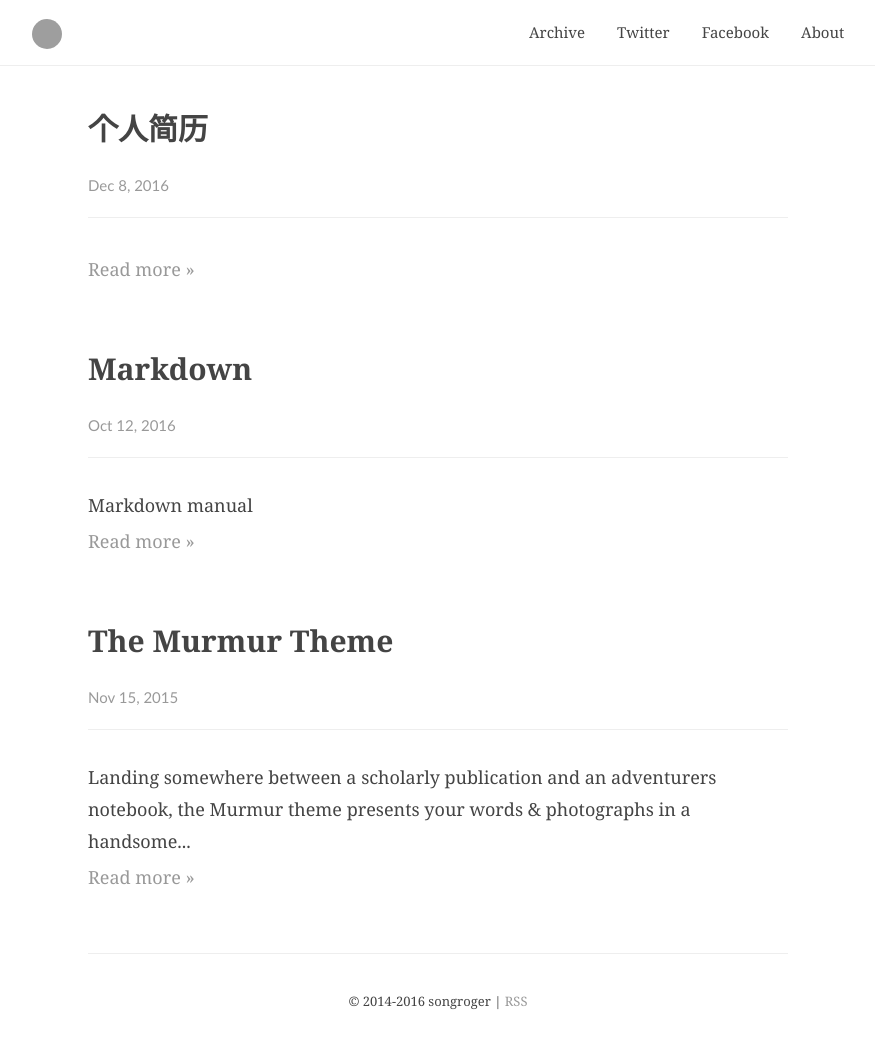
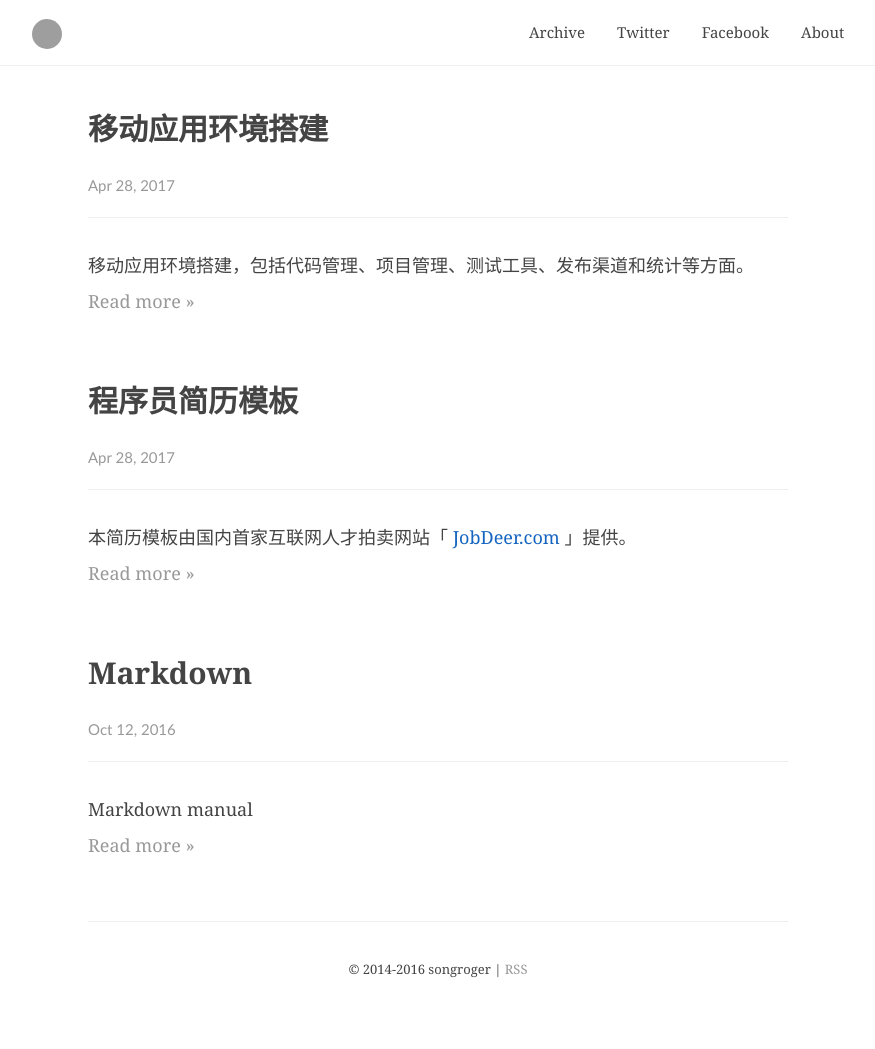
Before and after one commit to tangjianye/tangjianye.github.com, a Jekyll site: the page built from index.html, in a window 1280 px wide. Shown: the whole page, without its empty margins (202-1077 px from the left). Built offline with Jekyll 4.4.1, drawn with Linux system fonts in a browser that asks for light colours; comment, search, counter and statistics services are not loaded; after the commit the page ends 1017 px from its top, so only the background shows below that; grey boxes are pictures that could not be loaded.

Commit message:
delete murmur theme file

```diff
--- a/_posts/2015-11-15-the-murmur-theme.markdown
+++ /dev/null
@@ -1,15 +0,0 @@
----
-layout: post
-title:  "The Murmur Theme"
-date:   2015-11-15 13:05:14 +0100
-categories: jekyll theme
-author: songroger
-cover: "https://upload.wikimedia.org/wikipedia/commons/thumb/d/d7/Meisje_met_de_parel.jpg/600px-Meisje_met_de_parel.jpg"
-location: Florence, Italy
-description: Murmur theme presents your words & photographs in a handsome, agreeable manner.
-tail: I'm a tail
----
----
-Landing somewhere between a scholarly publication and an adventurers notebook, the Murmur theme presents your words & photographs in a handsome, agreeable manner. It is well behaved on both mobile & desktop and radically minimal in its footprint. Charged and ready for deployment to Github Pages.
-
-Suitable for shortform, longform, and probably even waveform. It is purpose-built to accomodate photographic content wonderfully and lends itself well to journaling your sojourn.
--- a/_posts/2016-10-12-markdown-manual.markdown
+++ b/_posts/2016-10-12-markdown-manual.markdown
@@ -3,8 +3,10 @@ layout: post
 title:  "Markdown"
 date:   2016-10-12 17:13:17 +0800
 categories: diary
-location: Florence, Italy
+author: JayaTang
+location: Changsha, China
 description: love markdown, love plain texts. Enjoy its manual
+tail: I'm a murmur theme
 ---
 ---
 Markdown manual
--- a/_posts/2016-12-08-resume.markdown
+++ b/_posts/2016-12-08-程序员简历模板.markdown
@@ -1,15 +1,13 @@
 ---
 layout: post
-title: 个人简历
-date: 2016-12-08 23:31:30
-categories: diary
-location: Florence, Italy
-description: resume, love plain texts. Enjoy its manual
+title: "程序员简历模板"
+date:   2017-04-28 13:05:14 +0800
+categories: android
+author: JayaTang
+location: Changsha, China
+description: 本简历模板由国内首家互联网人才拍卖网站提供
 ---
 ---
-
-# 程序员简历模板
-
 本简历模板由国内首家互联网人才拍卖网站「 [JobDeer.com](http://www.jobdeer.com) 」提供。
 
 （括号里的是我们的顾问编写的说明，建议在简历书写完成后统一删除）
@@ -34,7 +32,7 @@ description: resume, love plain texts. Enjoy its manual
 
 （以上内容在写完简历后，对每一段进行评估，完成后再删除）
 
----
+
 
 
 # 联系方式
--- /dev/null
+++ b/_posts/2017-04-28-移动应用环境搭建.markdown
@@ -0,0 +1,56 @@
+---
+layout: post
+title:  "移动应用环境搭建"
+date:   2017-04-28 13:05:14 +0800
+categories: android
+author: JayaTang
+location: Changsha, China
+description: 移动应用环境搭建，包括代码管理、项目管理、测试工具、发布渠道和统计等方面
+---
+---
+移动应用环境搭建，包括代码管理、项目管理、测试工具、发布渠道和统计等方面。
+
+## 项目结构
+- 需求、产品、UI、开发、测试的文件组织结构
+- Android Studio工程的Sample
+
+## 项目管理
+利用[Teambition](https://www.teambition.com/)进行项目管理，可以产品、开发一起使用
+
+## 代码管理
+- 拉量产和TAG分支
+- Merge分支
+
+## 缺陷系统
+- [Bugout](http://bugout.testin.cn/)
+- [Teambition](https://www.teambition.com/)
+- [禅道](http://demo.zentao.net/)
+
+## 版本管理
+语义化版本号
+MAJOR.MINOR.PATCH
+主版本号.次版本号.修订号(-先行版本号)
+
+## 自动构建
+- [Jenkins](https://jenkins.io/)
+
+## 产品原型
+利用[墨刀](https://modao.cc/)定义常规的产品交互流程
+
+## 第三方账号
+- [友盟统计](http://www.umeng.com/)
+- [百度云推送](http://push.baidu.com/)
+- [Testin云测试](http://com.testin.cn/)
+- [蒲公英内测](https://www.pgyer.com/)
+- [微信开放平台](https://open.weixin.qq.com/)
+
+## 市场推广
+- [百度开发者平台-百度市场](http://app.baidu.com/index)
+- [360移动开发平台-360市场](http://dev.360.cn/)
+- [腾讯开发平台-应用宝](http://open.qq.com/)
+
+## 抽样调查
+- [问卷星](http://www.sojump.com/)
+
+## 学习站点
+- [Android Developers](https://developers.google.cn/)
```
